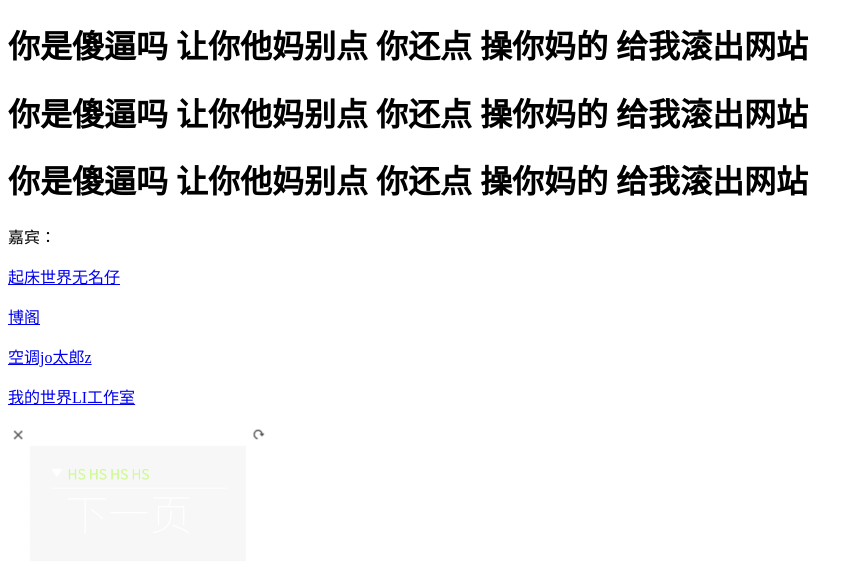
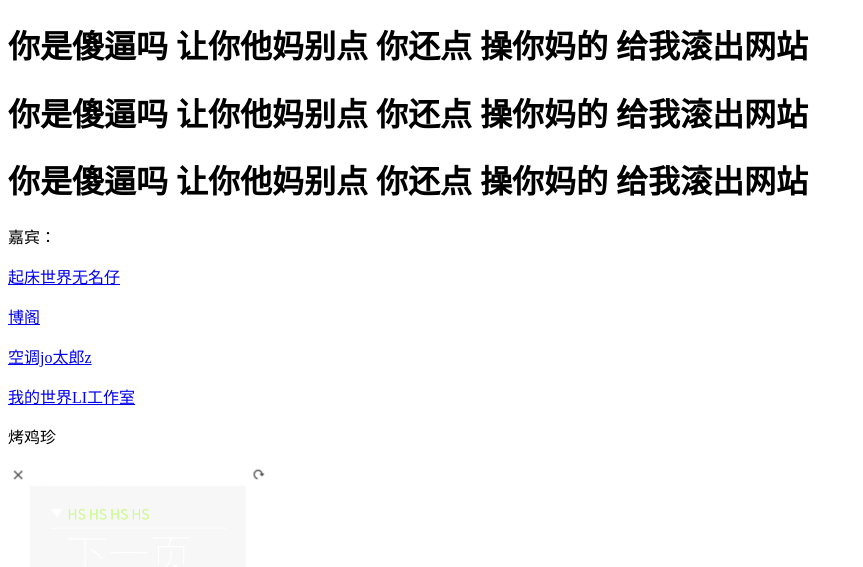
Before and after one commit to MC180180/CNMB, a plain HTML site: page index.html in a window 1280 px wide. Shown: the top 567 px of the page, without its empty margins (0-863 px from the left). Drawn offline with Linux system fonts and the light colour scheme.

Commit message:
Add files via upload

```diff
--- a/index.html
+++ b/index.html
@@ -15,6 +15,7 @@
     <p><a href="https://v.douyin.com/2cVvCJt/">博阁</a></p>
     <p><a href="https://v.douyin.com/2cVCuM3/">空调jo太郎z</a></p>
     <p><a href="https://v.douyin.com/2cbJca9/">我的世界LI工作室</a></p>
+    <p><a href="https://v.douyin.com/2cbf44F/"></a>烤鸡珍</p>
     <p><a href=""></a></p>
     <a href="e.html" target="_blank">
         <img src="R.png" alt="SB" height="160" att="CNM">
```
